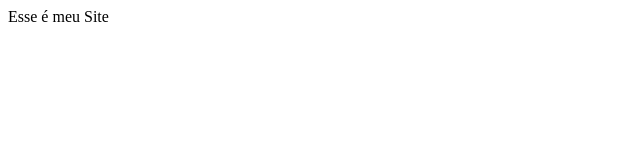
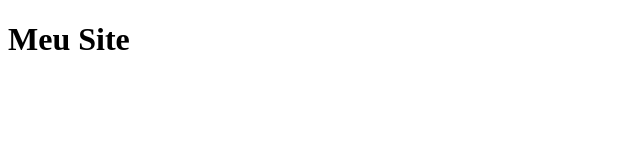
Before and after one commit to kruschewskyfe/site, a plain HTML site: page index.html in a window 1280 px wide. Shown: the whole page, without its empty margins (0-640 px from the left). Drawn offline with Linux system fonts and the light colour scheme.

Commit message:
Inclusão do título

```diff
--- a/index.html
+++ b/index.html
@@ -5,6 +5,6 @@
 <title> Meu Site </title>
 </head>
 <body>
-Esse é meu Site
+<h1>Meu Site</h1>
 </body>
 </html>
```
